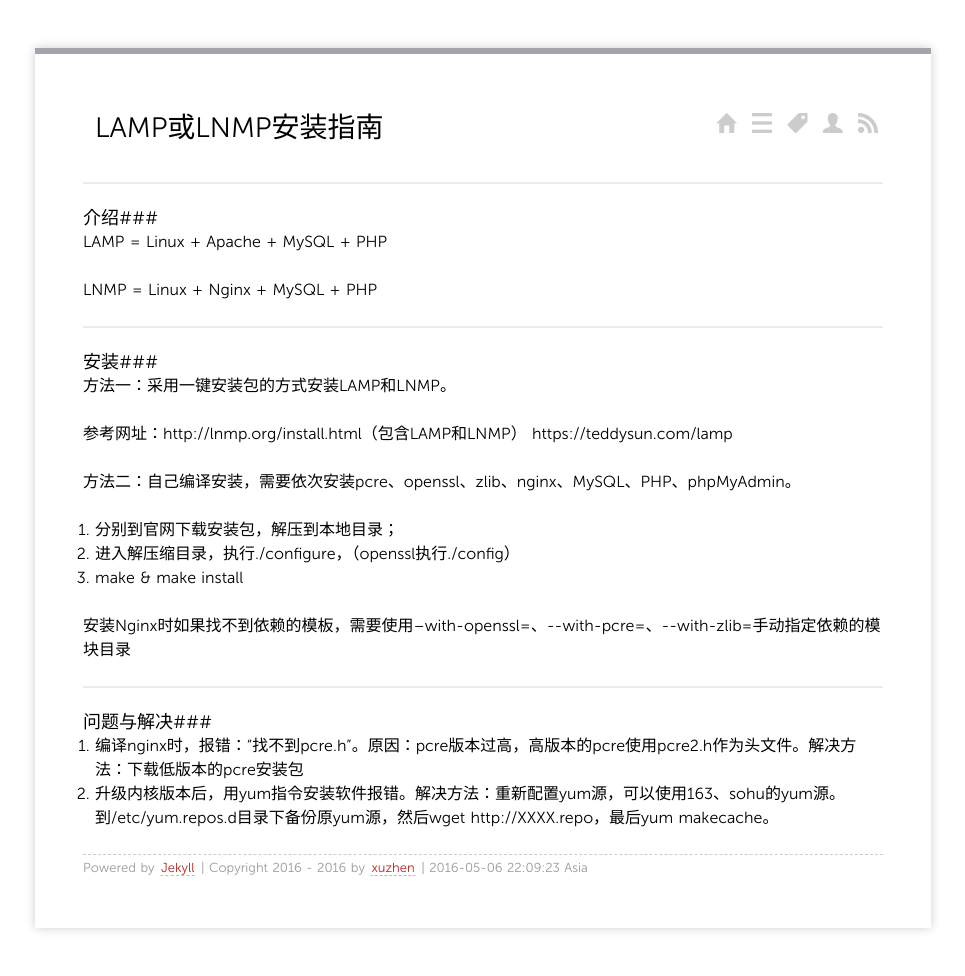
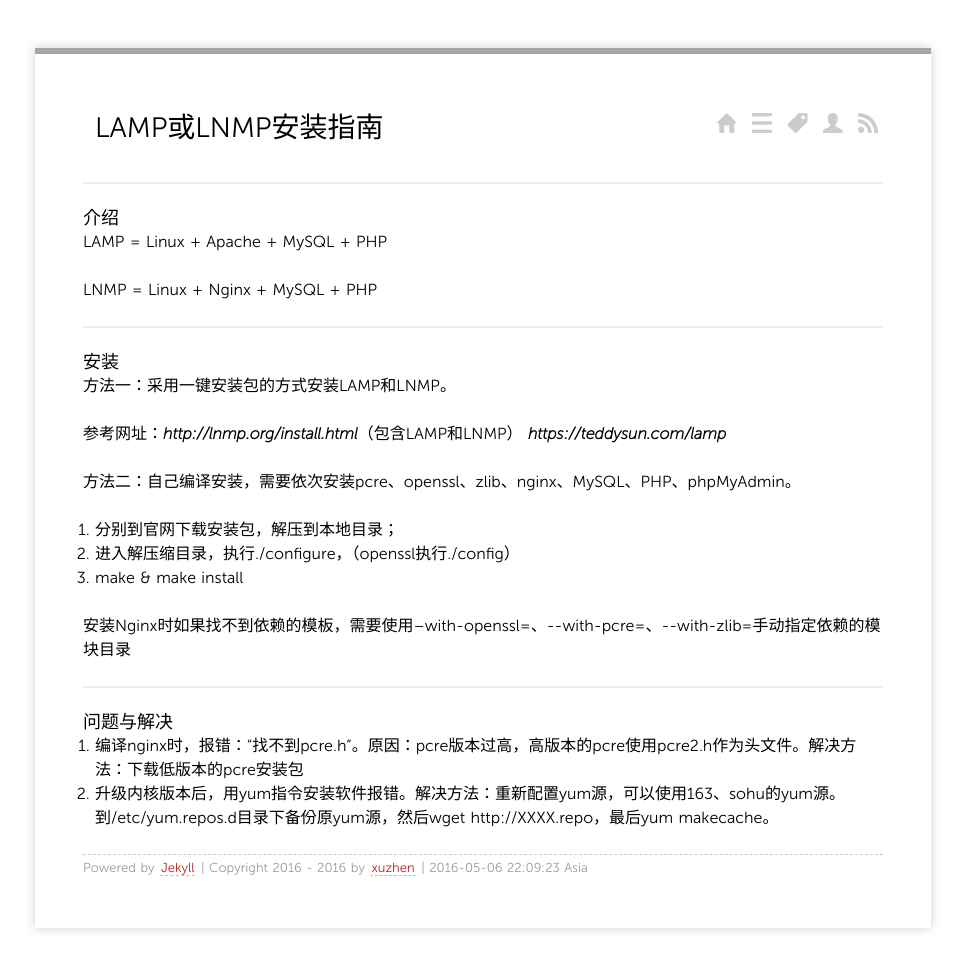
Before and after one commit to xuzhen1994/xuzhen1994.github.io, a Jekyll site: the page built from _posts/2016-04-29-lamp&lnmp_install.md, in a window 1280 px wide. Shown: the whole page, without its empty margins (157-1122 px from the left). Built offline with Jekyll 4.4.1, drawn with Linux system fonts in a browser that asks for light colours; Markdown is read by kramdown in place of the engine named in the settings.

Commit message:
edit article

```diff
--- a/_posts/2016-04-29-lamp&lnmp_install.md
+++ b/_posts/2016-04-29-lamp&lnmp_install.md
@@ -3,19 +3,19 @@ title: LAMP或LNMP安装指南
 layout: default
 ---
 
-###介绍###
+###介绍
 
 LAMP = Linux + Apache + MySQL + PHP
 
 LNMP = Linux + Nginx + MySQL + PHP
 
 ----------
-###安装###
+###安装
 
 方法一：采用一键安装包的方式安装LAMP和LNMP。
 
-   参考网址：http://lnmp.org/install.html（包含LAMP和LNMP）
-https://teddysun.com/lamp
+   参考网址：***http://lnmp.org/install.html***（包含LAMP和LNMP）
+***https://teddysun.com/lamp***
 
 方法二：自己编译安装，需要依次安装pcre、openssl、zlib、nginx、MySQL、PHP、phpMyAdmin。
 
@@ -26,7 +26,7 @@ https://teddysun.com/lamp
 安装Nginx时如果找不到依赖的模板，需要使用--with-openssl=<openssl_dir>、--with-pcre=<pcre_dir>、--with-zlib=<zlib_dir>手动指定依赖的模块目录
 
 ----------
-###问题与解决###
+###问题与解决
 
 1. 编译nginx时，报错：“找不到pcre.h”。原因：pcre版本过高，高版本的pcre使用pcre2.h作为头文件。解决方法：下载低版本的pcre安装包
 2. 升级内核版本后，用yum指令安装软件报错。解决方法：重新配置yum源，可以使用163、sohu的yum源。到/etc/yum.repos.d目录下备份原yum源，然后wget http://XXXX.repo，最后yum makecache。
```
